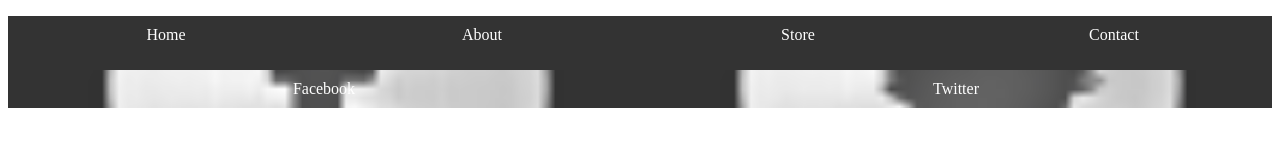
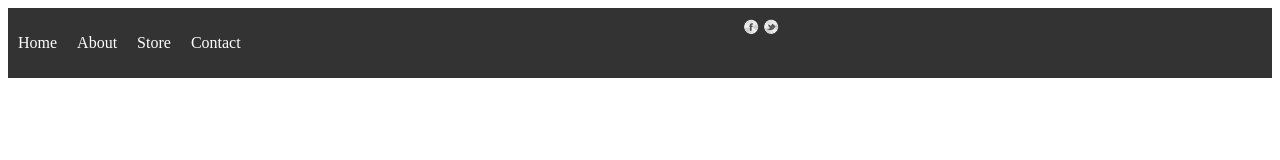
Before and after one commit to felianfilian/flexbox_test_01, a plain HTML site: page nested.html in a window 1280 px wide. Drawn offline with Linux system fonts and the light colour scheme.

Commit message:
styling fixes v1

```diff
--- a/nested.css
+++ b/nested.css
@@ -23,21 +23,34 @@ nav a:hover {
 }
 
 a.tw {
-  background: url("img/tw.png") no-repeat center;
+  background: url(img/tw.png) no-repeat center;
   background-size: 80%;
 }
 
 a.fb {
-  background: url("img/fb.png") no-repeat center;
+  background: url(img/fb.png) no-repeat center;
   background-size: 80%;
+}
+
+.social {
+  max-width: 80px;
+
+  margin: 0 auto;
+}
+
+.social a {
+  text-indent: -10000px;
 }
 
 @media screen and (min-width: 768px) {
   nav ul {
     display: flex;
-    justify-content: flex-start;
   }
   nav li {
     flex: 1 1 0;
   }
+  nav {
+    display: flex;
+    justify-content: space-between;
+  }
 }
```
